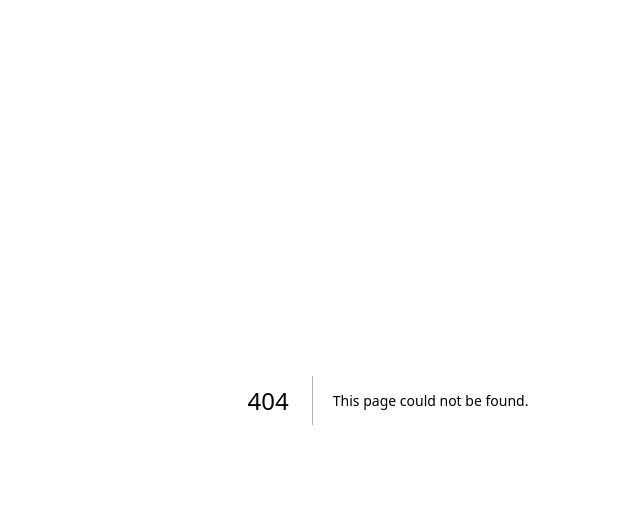
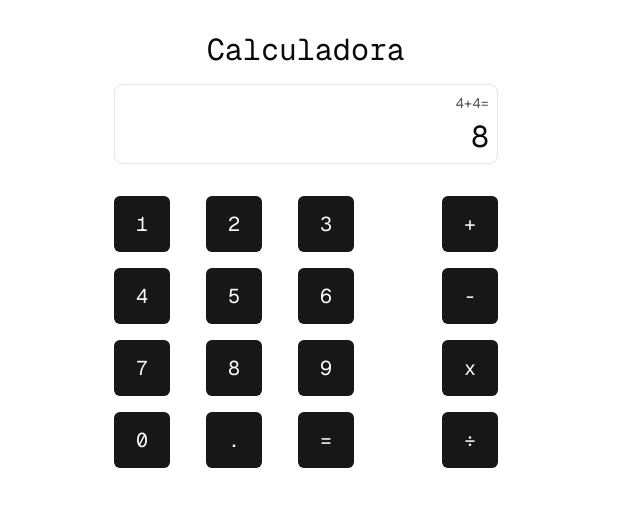
Before and after one commit to MarioPonte/DevLogicTools, a Next.js app: page /calculadora in a window 1280 px wide. Before the commit this address had no page. Shown: the top 506 px of the page, without its empty margins (252-892 px from the left). Built offline with nearby package versions, Linux system fonts and the light colour scheme.

Commit message:
adding calculator page

```diff
--- /dev/null
+++ b/app/calculadora/page.tsx
@@ -0,0 +1,83 @@
+"use client";
+
+import { Button } from "@/components/ui/button";
+import { Input } from "@/components/ui/input";
+import { toast } from "@/hooks/use-toast";
+import { Copy } from "lucide-react";
+import { useState } from "react";
+
+export default function Page() {
+    const [valueA, setValueA] = useState<number | "">("");
+    const [valueB, setValueB] = useState<number | "">("");
+    const [valueC, setValueC] = useState<number | "">("");
+    const [valueX, setValueX] = useState<number | null>(null);
+
+    const calculateRuleOf3 = () => {
+        if (valueA && valueB && valueC) {
+            setValueX((valueB * valueC) / valueA);
+        } else {
+            setValueX(null);
+        }
+    };
+
+    // Function to copy X value to clipboard
+    const copyToClipboard = () => {
+        navigator.clipboard
+            .writeText(valueX!.toString())
+            .then(() => toast({ title: "Copiado para a área de transferência!", description: "Senha copiada com sucesso!" }))
+            .catch(() => alert("Falha ao copiar a senha."));
+    };
+
+    return (
+        <div className="mx-auto my-8 max-w-3xl px-4 sm:px-6 xl:max-w-5xl xl:px-0">
+            <div className="max-w-[860px] flex flex-col gap-4">
+                <div className="text-center text-xl md:text-3xl">
+                    <h1>
+                        Calculadora
+                    </h1>
+                </div>
+                <div className="flex flex-col gap-4 sm:gap-8 items-center justify-center w-96 m-auto">
+                    {/* Tela */}
+                    <div className="flex flex-col p-2 justify-between items-end border rounded-lg w-full h-20">
+                        <span className="text-sm text-neutral-600">4+4=</span>
+                        <span className="text-3xl">8</span>
+                    </div>
+
+                    <div className="flex justify-between w-full">
+                        {/* Números */}
+                        <div className="flex flex-col gap-4 w-60">
+                            <div className="flex justify-between">
+                                <Button className="text-xl w-14 h-14">1</Button>
+                                <Button className="text-xl w-14 h-14">2</Button>
+                                <Button className="text-xl w-14 h-14">3</Button>
+                            </div>
+                            <div className="flex justify-between">
+                                <Button className="text-xl w-14 h-14">4</Button>
+                                <Button className="text-xl w-14 h-14">5</Button>
+                                <Button className="text-xl w-14 h-14">6</Button>
+                            </div>
+                            <div className="flex justify-between">
+                                <Button className="text-xl w-14 h-14">7</Button>
+                                <Button className="text-xl w-14 h-14">8</Button>
+                                <Button className="text-xl w-14 h-14">9</Button>
+                            </div>
+                            <div className="flex justify-between">
+                                <Button className="text-xl w-14 h-14">0</Button>
+                                <Button className="text-xl w-14 h-14">.</Button>
+                                <Button className="text-xl w-14 h-14">=</Button>
+                            </div>
+                        </div>
+
+                        {/* Operadores */}
+                        <div className="flex flex-col gap-4">
+                            <Button className="text-xl w-14 h-14">+</Button>
+                            <Button className="text-xl w-14 h-14">-</Button>
+                            <Button className="text-xl w-14 h-14">x</Button>
+                            <Button className="text-xl w-14 h-14">÷</Button>
+                        </div>
+                    </div>
+                </div>
+            </div>
+        </div>
+    );
+}
--- a/app/page.tsx
+++ b/app/page.tsx
@@ -22,6 +22,11 @@ export default function Home() {
             <span>Regra de 3 Simples</span>
             <Calculator />
           </Link>
+
+          <Link href="/calculadora" className="flex items-center justify-between w-80 text-xl p-2 border-2 border-black rounded-md">
+            <span>Calculadora</span>
+            <Calculator />
+          </Link>
         </div>
       </div>
     </div>
--- a/app/regra-de-3-simples/page.tsx
+++ b/app/regra-de-3-simples/page.tsx
@@ -2,6 +2,8 @@
 
 import { Button } from "@/components/ui/button";
 import { Input } from "@/components/ui/input";
+import { toast } from "@/hooks/use-toast";
+import { Copy } from "lucide-react";
 import { useState } from "react";
 
 export default function Page() {
@@ -10,12 +12,14 @@ export default function Page() {
     const [valueC, setValueC] = useState<number | "">("");
     const [valueX, setValueX] = useState<number | null>(null);
 
-    const calculateRuleOf3 = () => {
-        if (valueA && valueB && valueC) {
-            setValueX((valueB * valueC) / valueA);
-        } else {
-            setValueX(null);
-        }
+    const calculateRuleOf3 = () => (valueA && valueB && valueC) ? setValueX((valueB * valueC) / valueA) : setValueX(null);
+
+    // Function to copy X value to clipboard
+    const copyToClipboard = () => {
+        navigator.clipboard
+            .writeText(valueX!.toString())
+            .then(() => toast({ title: "Copiado para a área de transferência!", description: "Senha copiada com sucesso!" }))
+            .catch(() => alert("Falha ao copiar a senha."));
     };
 
     return (
@@ -26,23 +30,28 @@ export default function Page() {
                         Regra de 3 Simples
                     </h1>
                 </div>
-                <div className="flex flex-col gap-8 items-center justify-center">
-                    <div className="flex gap-4 items-center">
-                        <Input type="number" className="w-28" value={valueA} onChange={(e) => setValueA(e.target.value ? Number(e.target.value) : "")}
+                <div className="flex flex-col gap-4 sm:gap-8 items-center justify-center">
+                    <div className="flex gap-2 sm:gap-4 items-center">
+                        <Input type="number" className="w-16 sm:w-28" value={valueA} onChange={(e) => setValueA(e.target.value ? Number(e.target.value) : "")}
                         />
-                        <hr className="w-20" />
-                        <Input type="number" className="w-28" value={valueB} onChange={(e) => setValueB(e.target.value ? Number(e.target.value) : "")} />
+                        <hr className="w-14 sm:w-20" />
+                        <Input type="number" className="w-16 sm:w-28" value={valueB} onChange={(e) => setValueB(e.target.value ? Number(e.target.value) : "")} />
                     </div>
-                    <div className="flex gap-4 items-center">
-                        <Input type="number" className="w-28" value={valueC} onChange={(e) => setValueC(e.target.value ? Number(e.target.value) : "")} />
-                        <hr className="w-20" />
-                        <div className="w-28 text-xl text-center">
+                    <div className="flex gap-2 sm:gap-4 items-center">
+                        <Input type="number" className="w-16 sm:w-28" value={valueC} onChange={(e) => setValueC(e.target.value ? Number(e.target.value) : "")} />
+                        <hr className="w-14 sm:w-20" />
+                        <div className="w-16 sm:w-28 text-md sm:text-xl text-center">
                             {valueX !== null ? <span>{valueX.toFixed(2)}</span> : <span>x</span>}
                         </div>
                     </div>
                     <Button onClick={calculateRuleOf3} disabled={!valueA || !valueB || !valueC}>
                         Calcular
                     </Button>
+                    {valueX !== null && (
+                        <Button variant="outline" size="icon" onClick={copyToClipboard} >
+                            <Copy />
+                        </Button>
+                    )}
                 </div>
             </div>
         </div>
```
